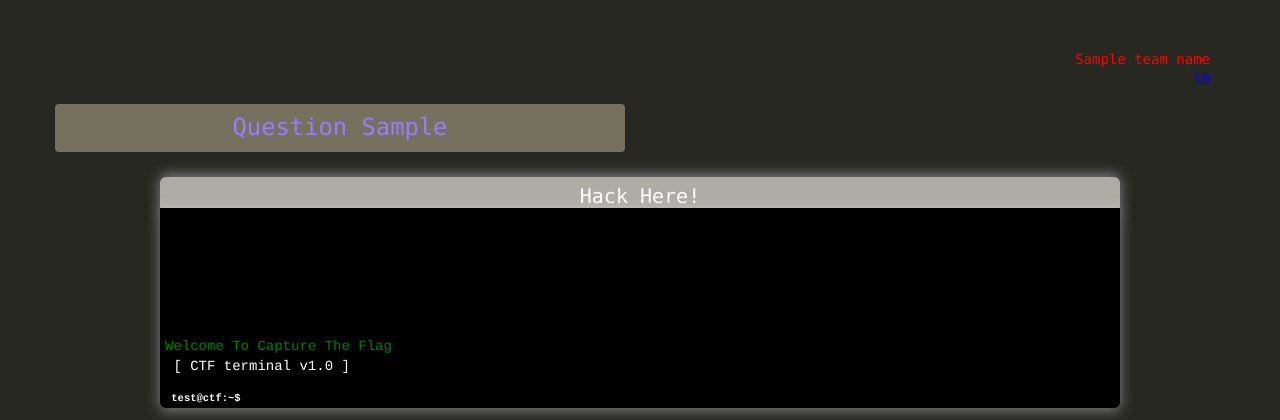
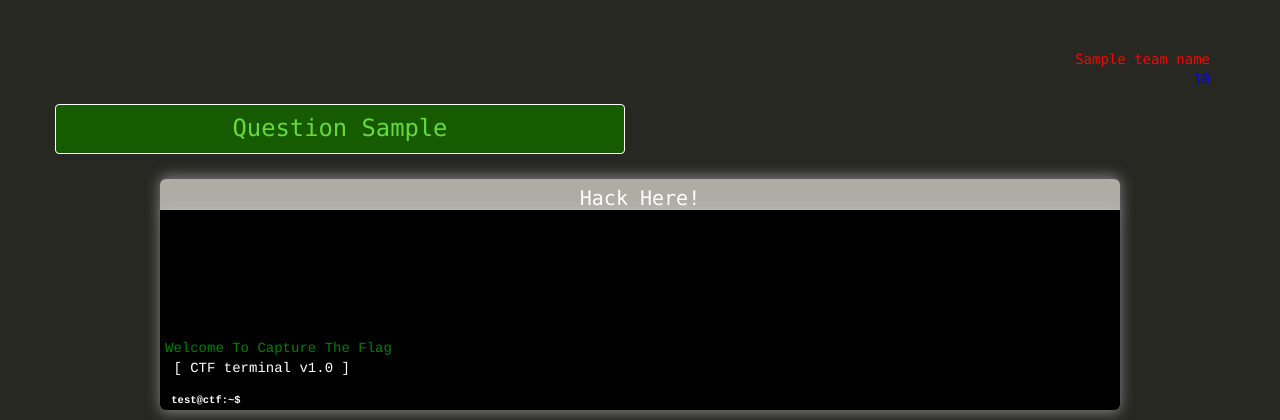
Before and after one commit to anweshaiitp/CaptureTheFlag-dep, a Django app: template game_ctf/templates/game_ctf/home.html in a window 1280 px wide. Shown: the part 51-471 px from the top of the page. Run offline with Django 3.2, Linux system fonts and the light colour scheme; the template is opened without the code that fills it: most values are stand-ins (such as "Sample title", 1, 10 or a date in 2020); some libraries are stand-ins or nearby versions.

Commit message:
answered unanswered Css

```diff
--- a/game_ctf/templates/game_ctf/home.html
+++ b/game_ctf/templates/game_ctf/home.html
@@ -109,7 +109,7 @@
 	</div>
 -->
 
-<script src="{% static 'js/jquery.min.js' %}"></script>s
+<script src="{% static 'js/jquery.min.js' %}"></script>
 <script src="{% static 'bootstrap-3.3.6-dist/js/bootstrap.min.js' %}"></script>
 <script src="{% static 'cssConsole/cssConsole.min.js' %}"></script>
 <script type="text/javascript">
--- a/static/css/style.css
+++ b/static/css/style.css
@@ -98,9 +98,6 @@ body {
 }
 .score{
   color:#0000FF;
-}
-.flo-green {
-  color: #967efb;
 }
 .question-box{
   font-size:1.7em;
@@ -233,3 +230,21 @@ body {
   -o-webkit-transform: translateX(-50%);
   box-shadow:0px 2px 14px rgba(217, 212, 228, 0.54);
 }
+/* Answered and unanswered questions */
+.answered {
+  background-color: #175B00;
+  border-style: solid;
+  border-width:  0.5px;
+  border-color:white;
+}
+
+.unanswered {
+  background-color: #3e3b32;
+  border-style: solid;
+  border-width:  0.5px;
+  border-color: white;
+}
+
+.flo-green {
+  color: #66d93f;
+}
```
